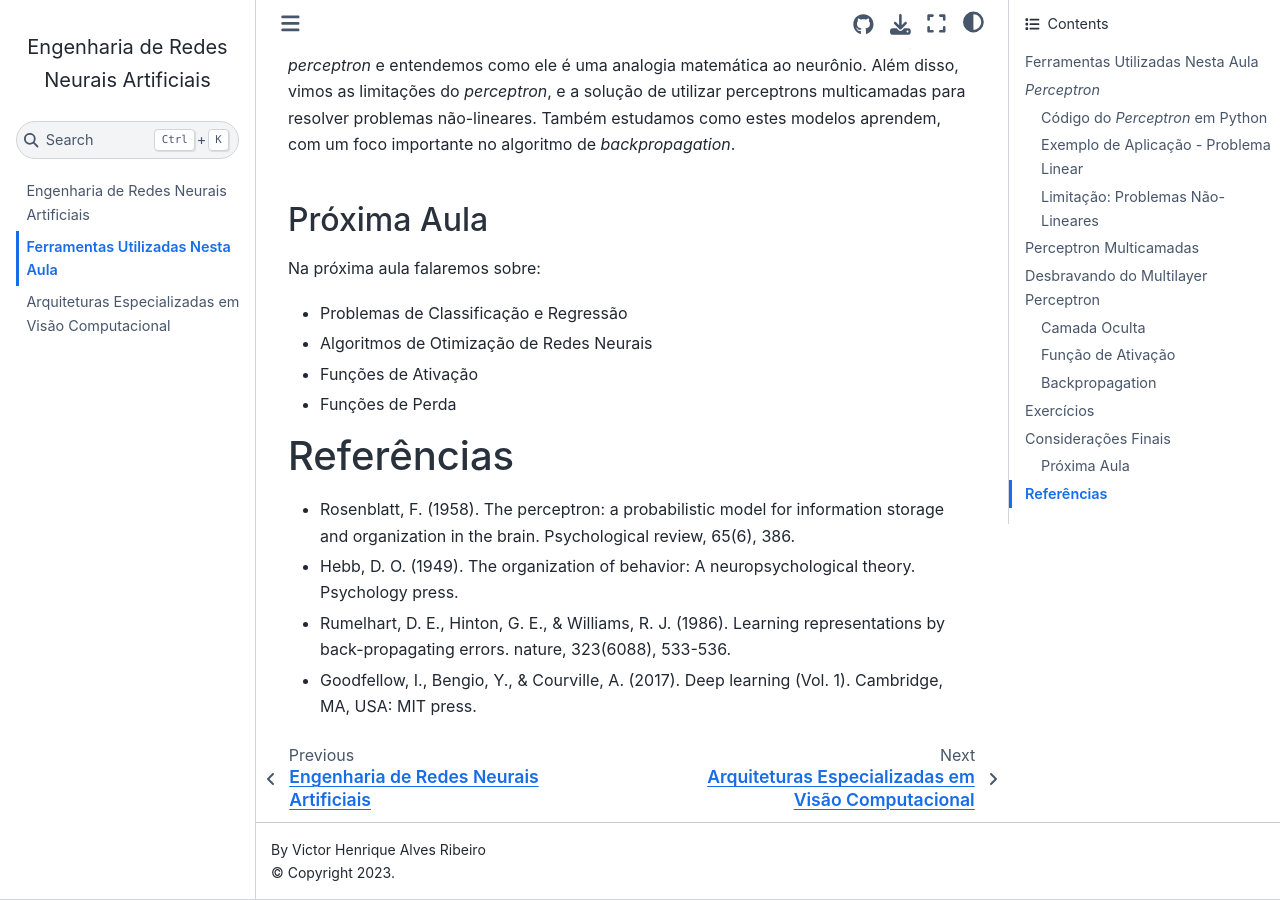
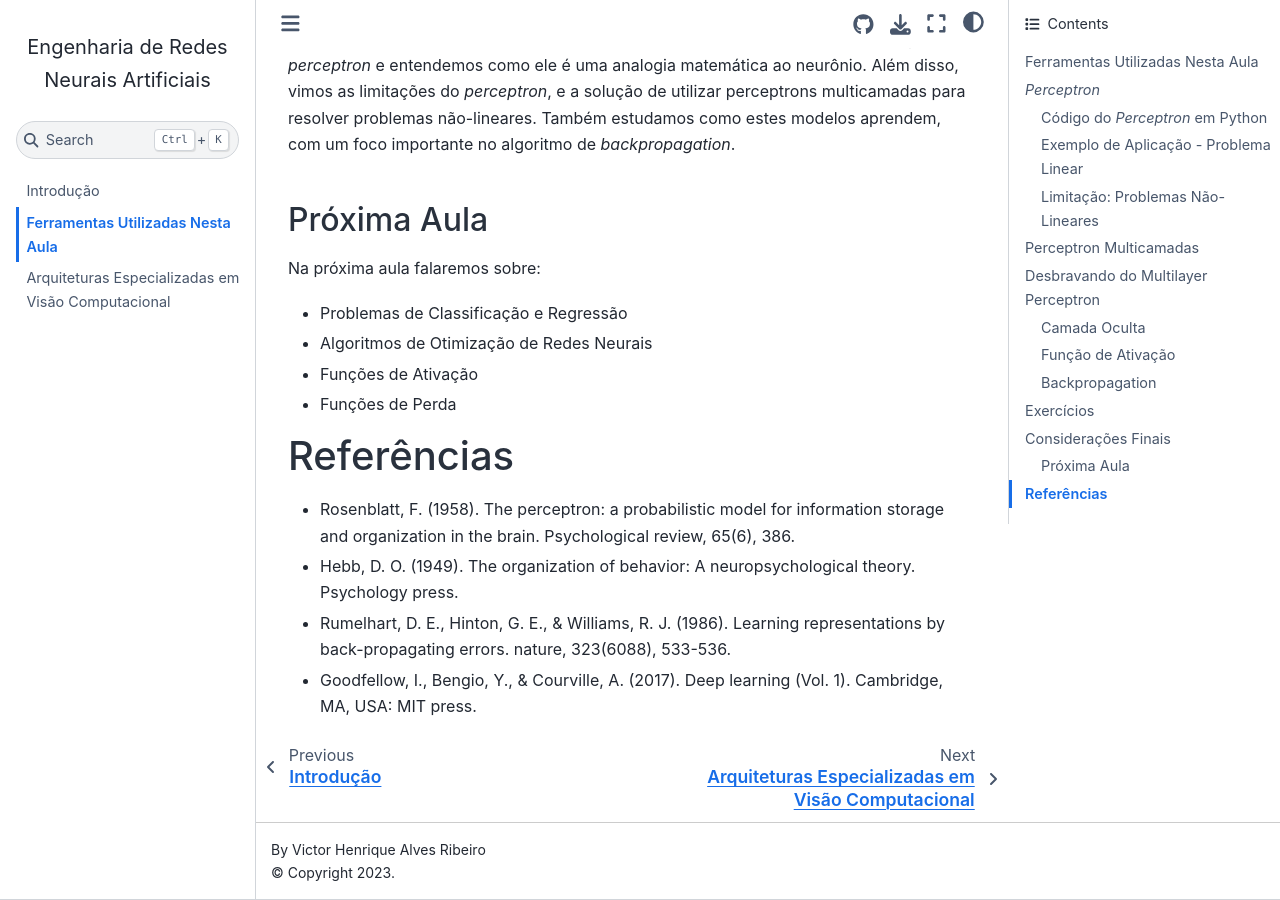
Before and after one commit to vhrique/anne_ptbr, a Jupyter Book: the page built from 01_Fundamentos_de_Redes_Neurais_Artificiais.ipynb, in a window 1280 px wide and 900 px high, scrolled down 12728 px. Built offline with Jupyter Book 1.0.4 settings and Sphinx 7.4.7 and the Sphinx Book theme 1.1.4, drawn with Linux system fonts in a browser that asks for light colours; pages that are not in the unit, such as notebooks, are missing from menus; some of the changed lines change nothing that is shown.

Commit message:
Update _toc.yml

```diff
--- a/_toc.yml
+++ b/_toc.yml
@@ -2,7 +2,7 @@
 # Learn more at https://jupyterbook.org/customize/toc.html
 
 format: jb-book
-root: README
+root: 00_Introducao
 chapters:
 - file: 01_Fundamentos_de_Redes_Neurais_Artificiais
 - file: 02_Paradigmas_de_Aprendizagem
```
